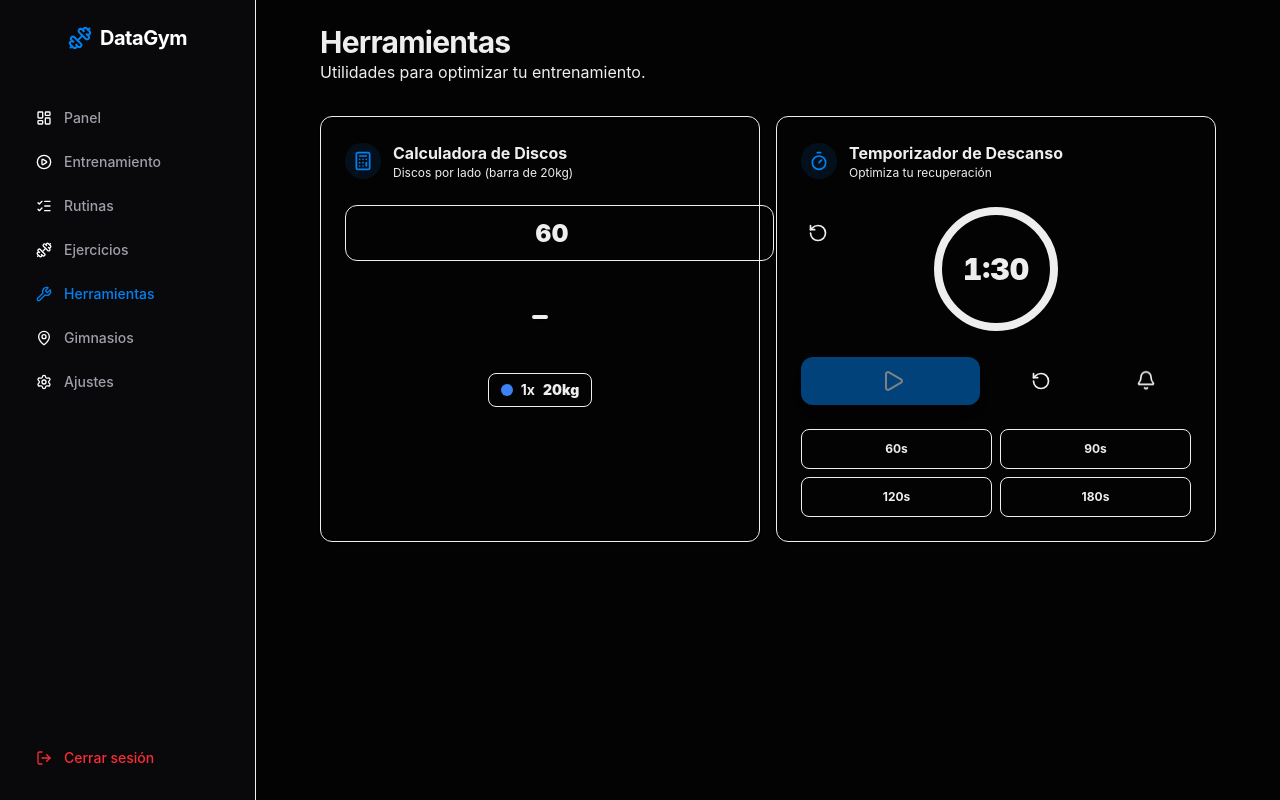
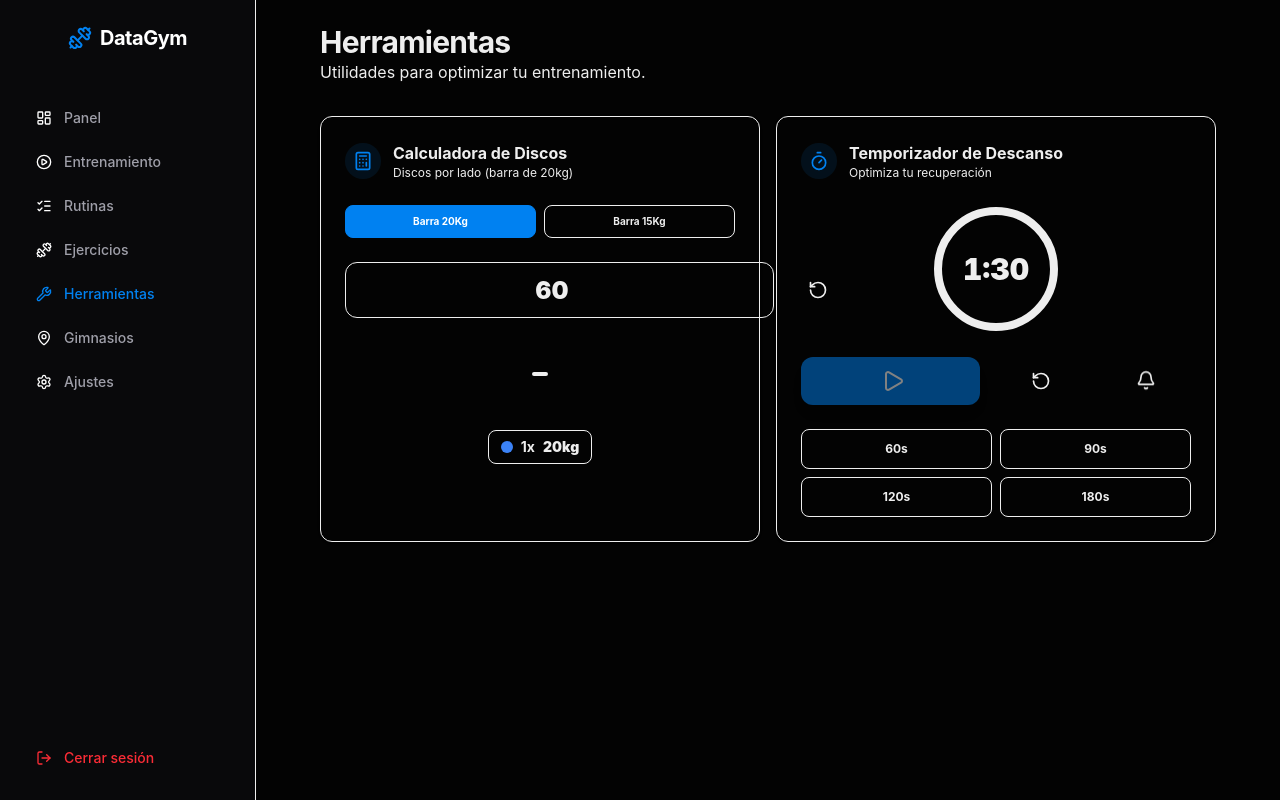
Before and after one commit to srbitgithub/datagymroutines, a Next.js app: page /dashboard/tools in a window 1280 px wide. Built offline with nearby package versions, Linux system fonts and the light colour scheme.

Commit message:
Changes to the disk calculation tool

```diff
--- a/src/modules/tools/infrastructure/components/DiskCalculator.tsx
+++ b/src/modules/tools/infrastructure/components/DiskCalculator.tsx
@@ -4,13 +4,13 @@ import { useState, useMemo } from 'react';
 import { Calculator, RotateCcw } from 'lucide-react';
 
 const PLATE_WEIGHTS = [25, 20, 15, 10, 5, 2.5, 1.25];
-const BARBELL_WEIGHT = 20;
 
 export function DiskCalculator() {
     const [targetWeight, setTargetWeight] = useState<number>(60);
+    const [barbellWeight, setBarbellWeight] = useState<number>(20);
 
     const platesPerSide = useMemo(() => {
-        let remaining = (targetWeight - BARBELL_WEIGHT) / 2;
+        let remaining = (targetWeight - barbellWeight) / 2;
         if (remaining < 0) return [];
 
         const result: number[] = [];
@@ -22,7 +22,7 @@ export function DiskCalculator() {
             remaining %= weight;
         }
         return result;
-    }, [targetWeight]);
+    }, [targetWeight, barbellWeight]);
 
     return (
         <div className="rounded-xl border bg-card p-6 shadow-sm space-y-6">
@@ -32,9 +32,24 @@ export function DiskCalculator() {
                 </div>
                 <div>
                     <h3 className="font-bold">Calculadora de Discos</h3>
-                    <p className="text-xs text-muted-foreground">Discos por lado (barra de 20kg)</p>
+                    <p className="text-xs text-muted-foreground">Discos por lado (barra de {barbellWeight}kg)</p>
                 </div>
             </header>
+
+            <div className="flex gap-2">
+                <button
+                    onClick={() => setBarbellWeight(20)}
+                    className={`flex-1 py-2 rounded-lg text-[10px] font-bold border transition-all ${barbellWeight === 20 ? 'bg-brand-primary text-white border-brand-primary' : 'bg-background hover:bg-accent border-input'}`}
+                >
+                    Barra 20Kg
+                </button>
+                <button
+                    onClick={() => setBarbellWeight(15)}
+                    className={`flex-1 py-2 rounded-lg text-[10px] font-bold border transition-all ${barbellWeight === 15 ? 'bg-brand-primary text-white border-brand-primary' : 'bg-background hover:bg-accent border-input'}`}
+                >
+                    Barra 15Kg
+                </button>
+            </div>
 
             <div className="space-y-4">
                 <div className="flex items-center gap-2 sm:gap-4">
@@ -46,7 +61,7 @@ export function DiskCalculator() {
                         placeholder="Peso total"
                     />
                     <button
-                        onClick={() => setTargetWeight(20)}
+                        onClick={() => setTargetWeight(barbellWeight)}
                         className="h-12 w-12 sm:h-14 sm:w-14 shrink-0 flex items-center justify-center rounded-xl bg-accent/20 text-muted-foreground hover:text-foreground transition-colors"
                         title="Reset"
                     >
```
